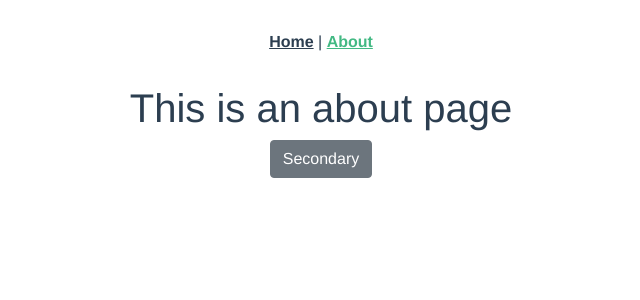
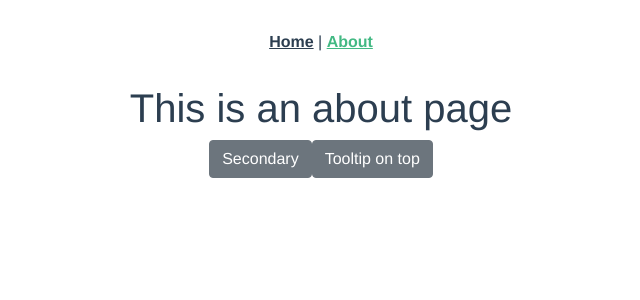
Before and after one commit to jefflin-git/vue-project-template, a Vue app: page /#/about in a window 1280 px wide. Shown: the top 300 px of the page, without its empty margins (319-959 px from the left). Built offline with nearby package versions, Linux system fonts and the light colour scheme.

Commit message:
feat : add jQuery $

```diff
--- a/src/main.js
+++ b/src/main.js
@@ -1,6 +1,9 @@
 import Vue from 'vue'
 import App from './App.vue'
 import router from './router'
+// 讓瀏覽器的全域環境可以使用到 $
+// import jQuery from 'jquery'
+// window.$ = window.jQuery = jQuery
 
 Vue.config.productionTip = false
 
--- a/src/views/About.vue
+++ b/src/views/About.vue
@@ -2,5 +2,29 @@
   <div class="about">
     <h1>This is an about page</h1>
     <button type="button" class="btn btn-secondary">Secondary</button>
+    <button
+      type="button"
+      class="btn btn-secondary"
+      data-toggle="tooltip"
+      data-placement="top"
+      title="Tooltip on top"
+    >
+      Tooltip on top
+    </button>
   </div>
 </template>
+
+<script>
+import $ from "jquery";
+export default {
+  name: "About",
+  props: {
+    msg: String,
+  },
+  mounted() {
+    $(function () {
+      $('[data-toggle="tooltip"]').tooltip();
+    });
+  },
+};
+</script>
--- /dev/null
+++ b/vue.config.js
@@ -0,0 +1,13 @@
+const webpack = require('webpack');
+
+module.exports = {
+  configureWebpack: {
+    plugins: [
+      new webpack.ProvidePlugin({
+        $: 'jquery',
+        jQuery: 'jquery',
+        'windows.jQuery': 'jquery',
+      }),
+    ],
+  },
+};
```
